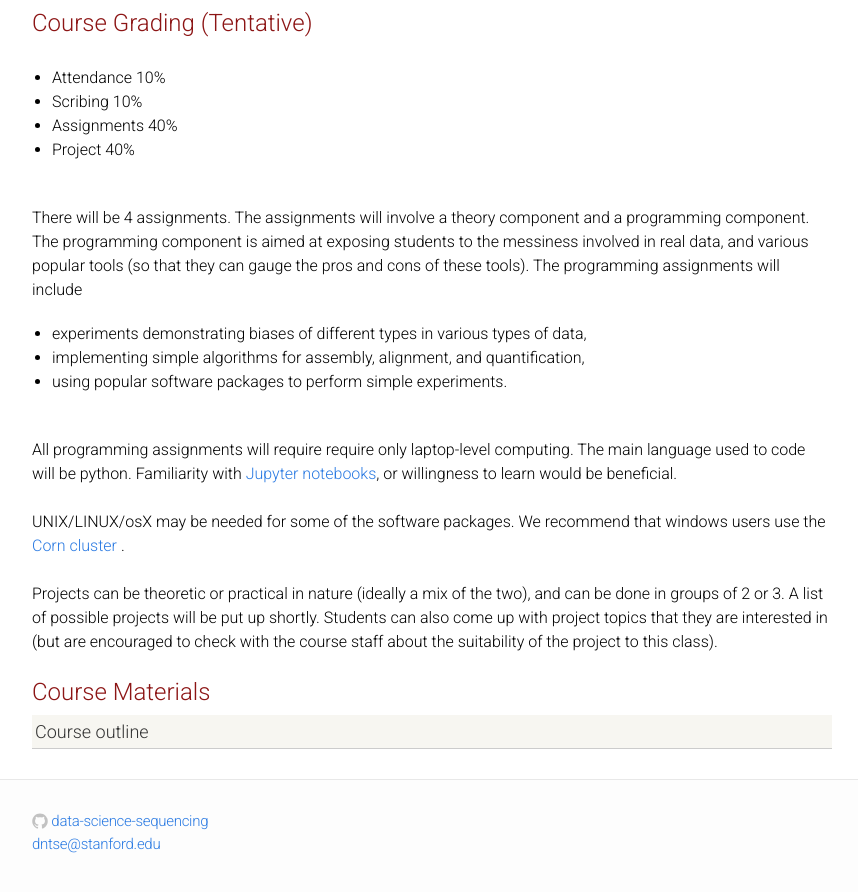
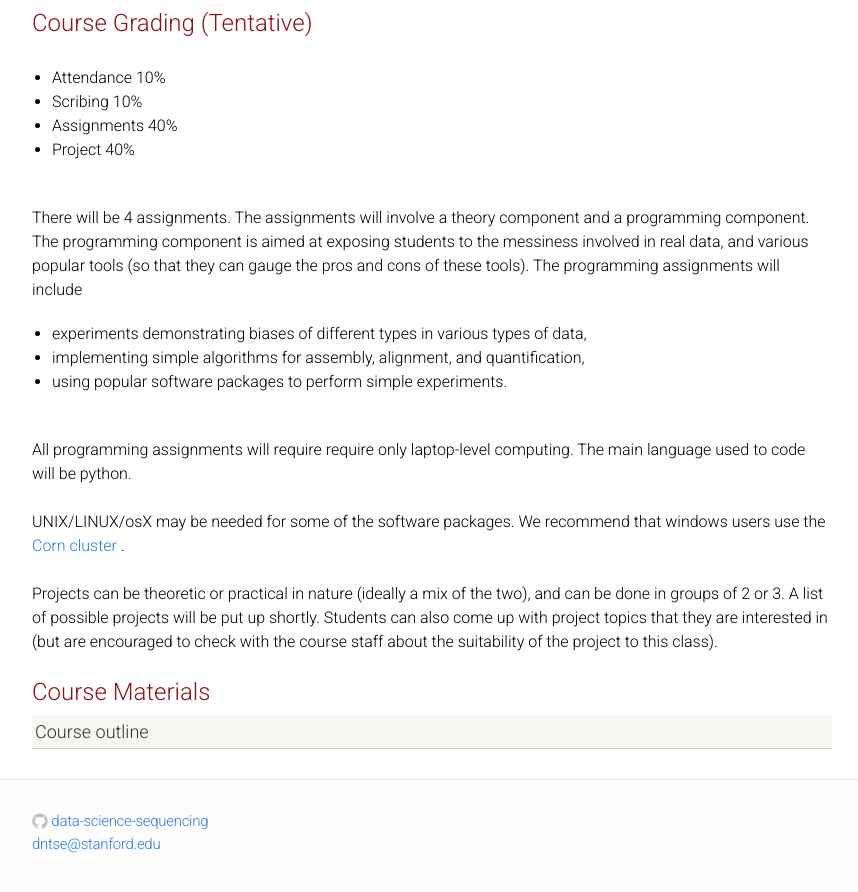
Before and after one commit to laurashen/data-science-sequencing.github.io, a Jekyll site: the page built from index.html, in a window 1280 px wide and 900 px high, scrolled down 1063 px. Shown: the top 892 px of the window, without its empty margins (208-1066 px from the left). Built offline with Jekyll 4.4.1, drawn with Linux system fonts in a browser that asks for light colours.

Commit message:
Update index.html

```diff
--- a/index.html
+++ b/index.html
@@ -85,8 +85,7 @@ layout: default
     </div>
     <br>
     All programming assignments will require require only laptop-level computing. The main language used to
-    code will be python. Familiarity with <a href="http://jupyter.org/"> Jupyter notebooks</a>, or willingness to
-    learn would be beneficial. <br><br>
+    code will be python. <br><br>
      UNIX/LINUX/osX may be needed for some of the
     software packages. We recommend that windows users use the <a href="https://web.stanford.edu/group/farmshare/cgi-bin/wiki/index.php/Main_Page">
     Corn cluster </a>.  <br><br>
```
